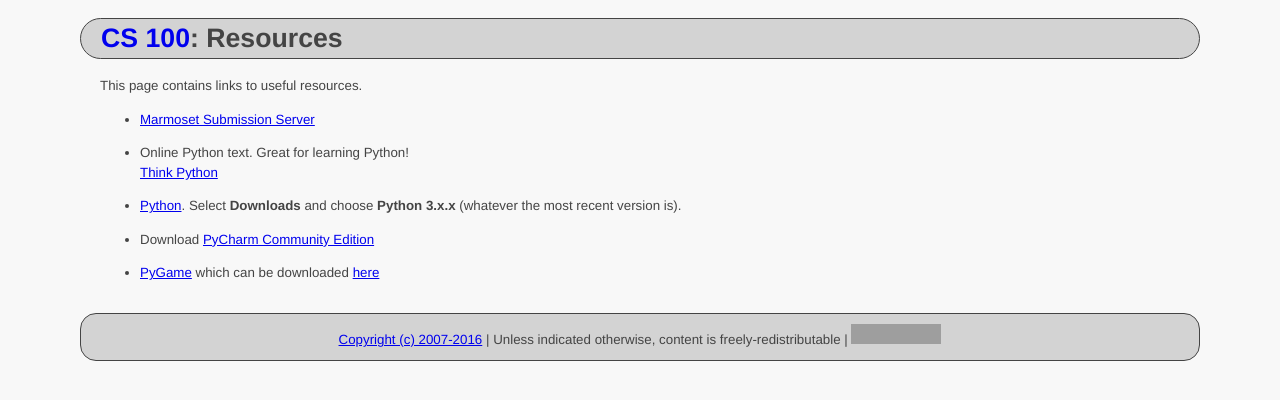
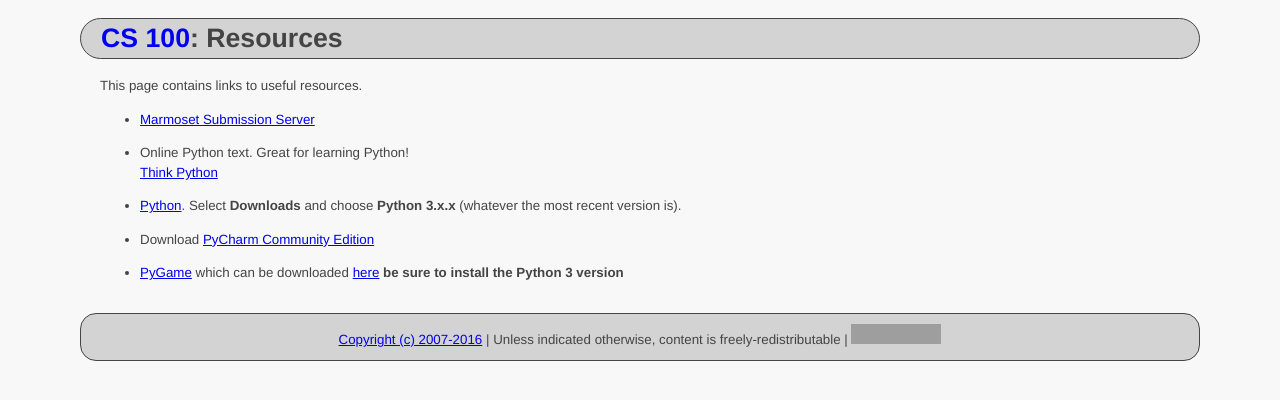
Before and after one commit to ycpcs/cs100-fall2016, a Jekyll site: the page built from resources/index.md, in a window 1280 px wide. Shown: the top 400 px of the page. Built offline with Jekyll 4.4.1, drawn with Linux system fonts in a browser that asks for light colours; grey boxes are pictures that could not be loaded.

Commit message:
update resources
update resources

```diff
--- a/resources/index.md
+++ b/resources/index.md
@@ -15,4 +15,4 @@ This page contains links to useful resources.
 
  - Download [PyCharm Community Edition](http://www.jetbrains.com/pycharm/)
 
- - [PyGame](http://www.pygame.org/hifi.html) which can be downloaded [here](http://www.pygame.org/download.shtml)
+ - [PyGame](http://www.pygame.org/hifi.html) which can be downloaded [here](http://www.pygame.org/download.shtml) **be sure to install the Python 3 version**
```
